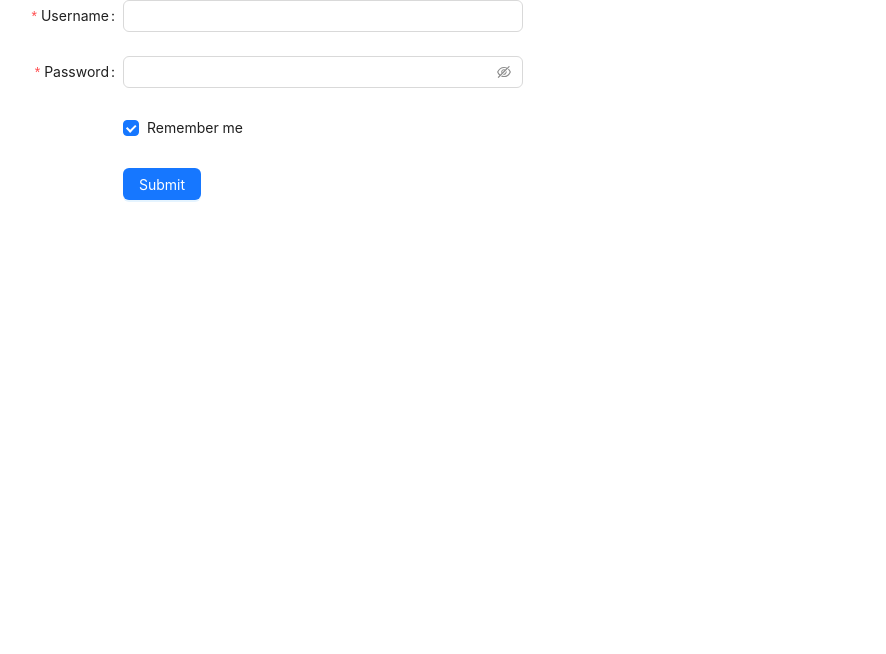
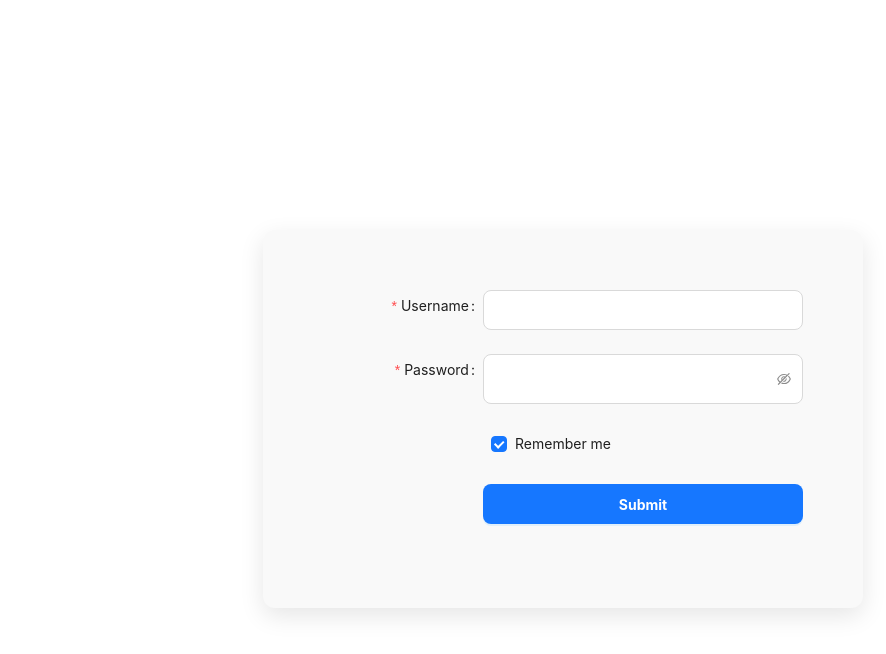
Before and after one commit to phuongnam1308/QLPH, a React (Vite) app in the folder frontend/: page /login in a window 1280 px wide. Shown: the top 654 px of the page, without its empty margins (77-963 px from the left). Built offline with nearby package versions, Linux system fonts and the light colour scheme.

Commit message:
Feat: Triển khai trang đăng nhập với xử lý biểu mẫu và tích hợp API

```diff
--- /dev/null
+++ b/frontend/src/pages/Login/Login.css
@@ -0,0 +1,34 @@
+/* Login.css */
+
+/* Toàn bộ form */
+.login-form {
+  background-color: #f9f9f9;
+  padding: 60px;
+  border-radius: 12px;
+  box-shadow: 0 8px 24px rgba(0, 0, 0, 0.1);
+  margin: 230px auto;
+}
+
+/* Input fields */
+.login-form .ant-input {
+  border-radius: 8px;
+  height: 40px;
+}
+
+/* Password field */
+.login-form .ant-input-password {
+  border-radius: 8px;
+}
+
+/* Button */
+.login-form .ant-btn-primary {
+  width: 100%;
+  height: 40px;
+  border-radius: 8px;
+  font-weight: bold;
+}
+
+/* Checkbox */
+.login-form .ant-checkbox-wrapper {
+  margin-left: 8px;
+}
--- /dev/null
+++ b/frontend/src/pages/Login/Login.tsx
@@ -0,0 +1,85 @@
+import React from 'react';
+import type { FormProps } from 'antd';
+import { Button, Checkbox, Form, Input, message } from 'antd';
+import axios from 'axios';
+import { useNavigate } from 'react-router-dom';
+import './Login.css';
+
+type FieldType = {
+  username?: string;
+  password?: string;
+  remember?: string;
+};
+
+const Login: React.FC = () => {
+  const navigate = useNavigate();
+
+  const onFinish: FormProps<FieldType>['onFinish'] = async (values) => {
+    try {
+      const response = await axios.post('http://localhost:5000/api/auth/login', {
+        username: values.username,
+        password: values.password,
+      });
+
+      const { token } = response.data;
+
+      // Lưu token vào localStorage
+      localStorage.setItem('token', token);
+
+      message.success('Đăng nhập thành công');
+
+      //  Chuyển hướng sau khi đăng nhập thành công
+      navigate('/');
+    } catch (error: any) {
+      const msg = error?.response?.data?.message || 'Tên đăng nhập hoặc mật khẩu không đúng';
+      console.log('Lỗi từ BE:', msg);
+      message.error(msg);
+    }
+  };
+
+  const onFinishFailed: FormProps<FieldType>['onFinishFailed'] = (errorInfo) => {
+    console.log('Failed:', errorInfo);
+  };
+
+  return (
+    <Form
+      name="basic"
+      className="login-form"
+      labelCol={{ span: 8 }}
+      wrapperCol={{ span: 16 }}
+      style={{ maxWidth: 600 }}
+      initialValues={{ remember: true }}
+      onFinish={onFinish}
+      onFinishFailed={onFinishFailed}
+      autoComplete="off"
+    >
+      <Form.Item<FieldType>
+        label="Username"
+        name="username"
+        rules={[{ required: true, message: 'Please input your username!' }]}
+      >
+        <Input />
+      </Form.Item>
+
+      <Form.Item<FieldType>
+        label="Password"
+        name="password"
+        rules={[{ required: true, message: 'Please input your password!' }]}
+      >
+        <Input.Password />
+      </Form.Item>
+
+      <Form.Item<FieldType> name="remember" valuePropName="checked" label={null}>
+        <Checkbox>Remember me</Checkbox>
+      </Form.Item>
+
+      <Form.Item label={null}>
+        <Button type="primary" htmlType="submit">
+          Submit
+        </Button>
+      </Form.Item>
+    </Form>
+  );
+};
+
+export default Login;
--- a/frontend/src/routes/AppRouter.tsx
+++ b/frontend/src/routes/AppRouter.tsx
@@ -5,9 +5,9 @@
 import Home from "../pages/Home";
 import Booking from "../pages/Booking";
 import NotFound from "../pages/NotFound";
-import Login from "../pages/Login";
 
 import RoomPage from "../pages/Room";
+import Login from "../pages/Login/Login";
 
 const AppRouter = (): React.JSX.Element => (
   <BrowserRouter>
```
